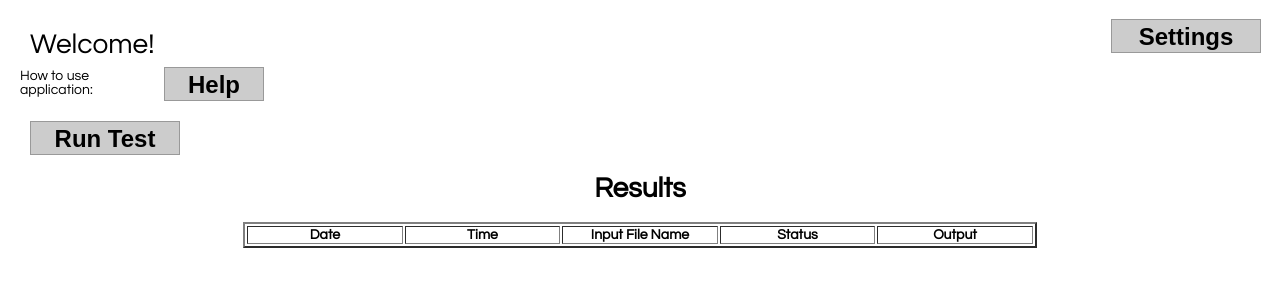
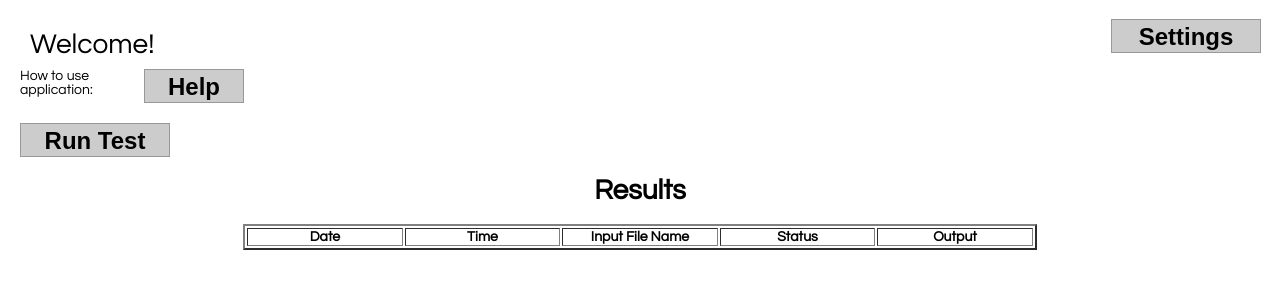
Before and after one commit to GTJuniorDesign0100-2020/anti-malarial-MCMC-bayesian-algorithm, a React app: page / in a window 1280 px wide. Built offline with nearby package versions, Linux system fonts and the light colour scheme.

Commit message:
Minor refactoring

```diff
--- a/src/components/Board.jsx
+++ /dev/null
@@ -1,96 +0,0 @@
-import React from 'react';
-
-import Help from './Help';
-import Logout from './Logout';
-import RunButton from './RunButton';
-import Settings from './Settings';
-import DynTable from './DynTable';
-import DemoLoadingBar from './DemoLoadingBar';
-import {recrudescenceAPIRequest} from '../utils';
-
-export default class Board extends React.Component {
-
-  constructor(props) {
-    super(props);
-    this.state = {
-      tableData: {}
-    }
-
-    this.createNewAlgoRun = this.createNewAlgoRun.bind(this);
-  }
-
-  createNewAlgoRun(inputFile, locirepeats, numIters) {
-    const runDatetime = new Date();
-    const runKey = runDatetime.toISOString();
-
-    // Add new run to state
-    this.setState({tableData: {...this.state.tableData,
-      [runKey]: {
-        date: runDatetime,
-        inputFilename: inputFile.name,
-        status: <DemoLoadingBar/>,
-        results: {}
-      }
-    }});
-
-    // Run algorithm on API
-    recrudescenceAPIRequest(inputFile, locirepeats, numIters)
-      .then(jsonData => {
-        console.log(jsonData);
-
-        // Update w/ algorithm results if successful
-        this.setState({tableData: {
-          ...this.state.tableData,
-          [runKey]: {
-            ...this.state.tableData[runKey],
-            results: jsonData,
-            // TODO: Use HTML instead of string?
-            status: `Completed (in ${jsonData.totalRunTime}s)`
-          }
-        }});
-      }, errorJSON => {
-        // Update w/ algorithm failure message
-        // TODO: Eliminate duplication w/ above
-        this.setState({tableData: {
-          ...this.state.tableData,
-          [runKey]: {
-            ...this.state.tableData[runKey],
-            // TODO: Use HTML instead of string?
-            status: `ERROR: ${errorJSON.message}`
-          }
-        }});
-      });
-  }
-
-  render() {
-    const welcomeStyle = {
-      gridColumnStart: 1,
-      gridRowStart: 1
-    };
-    const helpTextStyle = {
-      gridColumnStart: 1,
-      gridRowStart: 3
-    };
-    const helpStyle = {
-      gridColumnStart: 2,
-      gridRowStart: 3
-    };
-    const tableStyle = {
-        gridColumnStart: 2,
-        gridRowStart: 5
-    };
-
-    return (
-      <div className="board">
-        <div className='status' style={welcomeStyle}>Welcome!</div>
-        <Settings />
-        <div style={helpTextStyle}>How to use application:</div>
-        <Help style={helpStyle} />
-        <RunButton handleSubmit={this.createNewAlgoRun}/>
-        <div style={tableStyle}>
-          <DynTable data={this.state.tableData}/>
-        </div>
-      </div>
-    );
-  }
-}
--- a/src/components/DynTable.jsx
+++ b/src/components/DynTable.jsx
@@ -1,6 +1,4 @@
 import React from 'react';
-import LoadingBar from './LoadingBar';
-import DemoLoadingBar from './DemoLoadingBar';
 
 export default class DynTable extends React.Component {
     constructor(props) {
@@ -28,7 +26,7 @@ export default class DynTable extends React.Component {
     }
 
     renderTableData(data) {
-        return Object.values(data).map((dataset, index) => {
+        return Object.values(data).map((dataset) => {
             const {date, inputFilename, status, results} = dataset;
 
             const csvFileText = results.output_file_text;
@@ -50,17 +48,23 @@ export default class DynTable extends React.Component {
         }
 
         return (
+            // TODO: Bundle links/files in a zip?
             <div>
-                {Object.keys(csvFileText).map(filename => {
-                    const csvText = `data:text/csv;charset=utf-8,${csvFileText[filename]}`;
-                    const csvUri = encodeURI(csvText);
-                    // TODO: Bundle this in a zip?
-                    const downloadLink = <p><a href={csvUri} download={filename}>{filename}</a></p>
-                    return downloadLink;
-                })}
+                {Object.keys(csvFileText).map(filename =>
+                    <CSVDownloadLink
+                        csvFileName={filename}
+                        csvFileText={csvFileText[filename]}
+                    />
+                )}
             </div>
         );
     }
+}
 
-
-}
+const CSVDownloadLink = ({csvFileName, csvFileText}) => {
+    const csvText = `data:text/csv;charset=utf-8,${csvFileText[csvFileName]}`;
+    const csvUri = encodeURI(csvText);
+    return (
+        <p><a href={csvUri} download={csvFileName}>{csvFileName}</a></p>
+    );
+};
--- /dev/null
+++ b/src/components/MainScreen.jsx
@@ -0,0 +1,95 @@
+import React from 'react';
+
+import Help from './Help';
+import RunButton from './RunButton';
+import Settings from './Settings';
+import DynTable from './DynTable';
+import DemoLoadingBar from './DemoLoadingBar';
+import {recrudescenceAPIRequest} from '../utils';
+
+export default class MainScreen extends React.Component {
+
+  constructor(props) {
+    super(props);
+    this.state = {
+      tableData: {}
+    }
+
+    this.createNewAlgoRun = this.createNewAlgoRun.bind(this);
+  }
+
+  createNewAlgoRun(inputFile, locirepeats, numIters) {
+    const runDatetime = new Date();
+    const runKey = runDatetime.toISOString();
+
+    // Add new run to state
+    this.setState({tableData: {...this.state.tableData,
+      [runKey]: {
+        date: runDatetime,
+        inputFilename: inputFile.name,
+        status: <DemoLoadingBar/>,
+        results: {}
+      }
+    }});
+
+    // Run algorithm on API
+    recrudescenceAPIRequest(inputFile, locirepeats, numIters)
+      .then(jsonData => {
+        console.log(jsonData);
+
+        // Update w/ algorithm results if successful
+        this.setState({tableData: {
+          ...this.state.tableData,
+          [runKey]: {
+            ...this.state.tableData[runKey],
+            results: jsonData,
+            // TODO: Use HTML instead of string?
+            status: `Completed (in ${jsonData.totalRunTime}s)`
+          }
+        }});
+      }, errorJSON => {
+        // Update w/ algorithm failure message
+        // TODO: Eliminate duplication w/ above
+        this.setState({tableData: {
+          ...this.state.tableData,
+          [runKey]: {
+            ...this.state.tableData[runKey],
+            // TODO: Use HTML instead of string?
+            status: `ERROR: ${errorJSON.message}`
+          }
+        }});
+      });
+  }
+
+  render() {
+    const welcomeStyle = {
+      gridColumnStart: 1,
+      gridRowStart: 1
+    };
+    const helpTextStyle = {
+      gridColumnStart: 1,
+      gridRowStart: 3
+    };
+    const helpStyle = {
+      gridColumnStart: 2,
+      gridRowStart: 3
+    };
+    const tableStyle = {
+        gridColumnStart: 2,
+        gridRowStart: 5
+    };
+
+    return (
+      <div className="main-screen">
+        <div className='status' style={welcomeStyle}>Welcome!</div>
+        <Settings />
+        <div style={helpTextStyle}>How to use application:</div>
+        <Help style={helpStyle} />
+        <RunButton handleSubmit={this.createNewAlgoRun}/>
+        <div style={tableStyle}>
+          <DynTable data={this.state.tableData}/>
+        </div>
+      </div>
+    );
+  }
+}
--- a/src/index.css
+++ b/src/index.css
@@ -7,7 +7,7 @@ ol, ul {
   padding-left: 30px;
 }
 
-.board {
+.main-screen {
   display: grid;
   grid-template-columns: 10% auto 10%;
   grid-template-rows: auto auto auto auto;
@@ -40,9 +40,6 @@ ol, ul {
 .help {
   grid-row-start: 3;
   grid-column-start: 2;
-  margin-right: 10px;
-  margin-left:10px;
-  margin-top: -1px;
   text-align: center;
   width: 100px;
 }
@@ -63,12 +60,9 @@ ol, ul {
 .testRun {
   grid-column-start: 1;
   grid-row-start: 4;
-  margin-left:10px;
-  margin-right: 10px;
   margin-top: 20px;
   text-align: center;
   width: 150px;
-  align-self:left;
 }
 
 .settingsData{
@@ -114,11 +108,6 @@ ol, ul {
   background: #ddd;
 }
 
-.mainscreen {
-  display: flex;
-  flex-direction: column;
-}
-
 .main-info {
   margin-left: 20px;
 }
--- a/src/index.js
+++ b/src/index.js
@@ -1,19 +1,8 @@
 import React from 'react';
 import ReactDOM from 'react-dom';
 
-import Board from './components/Board';
-import DemoLoadingBar from './components/DemoLoadingBar';
+import MainScreen from './components/MainScreen';
 import './index.css';
-
-class MainScreen extends React.Component {
-  render() {
-    return (
-      <div className="mainscreen">
-          <Board />
-      </div>
-    );
-  }
-}
 
 ReactDOM.render(
   <MainScreen />,
```
Lines whose indentation alone changed are shown as unchanged.
